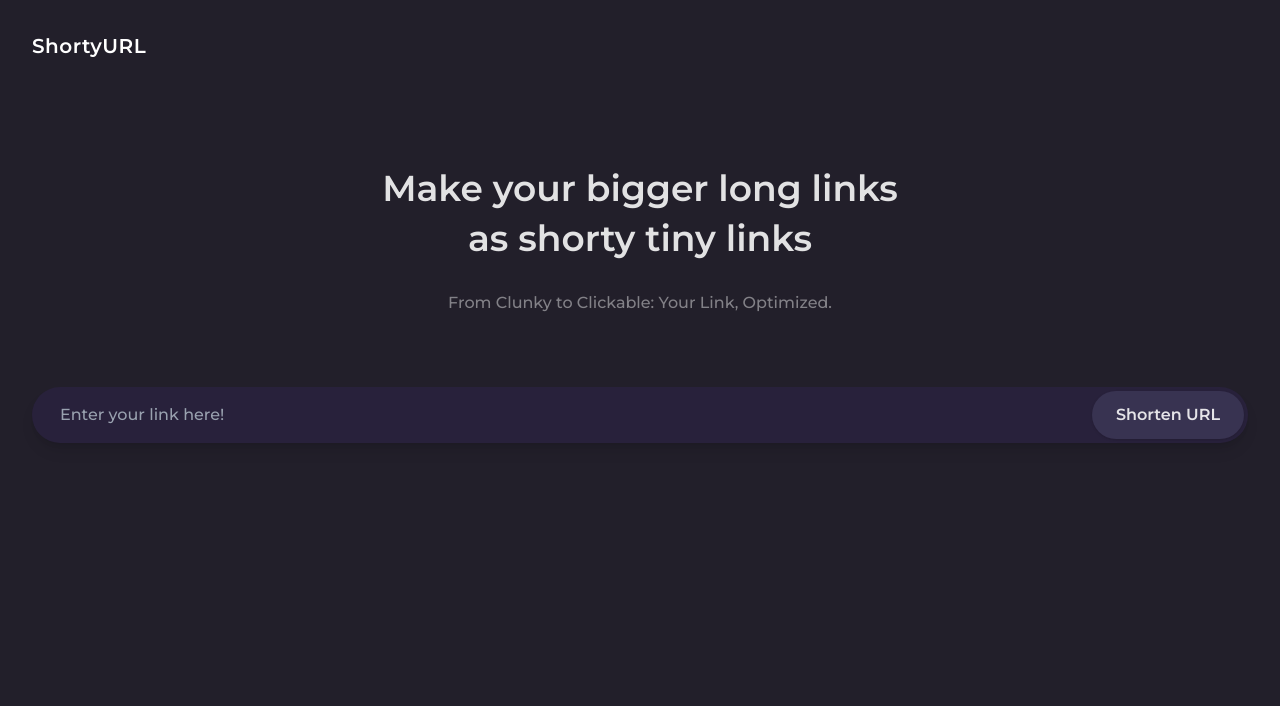
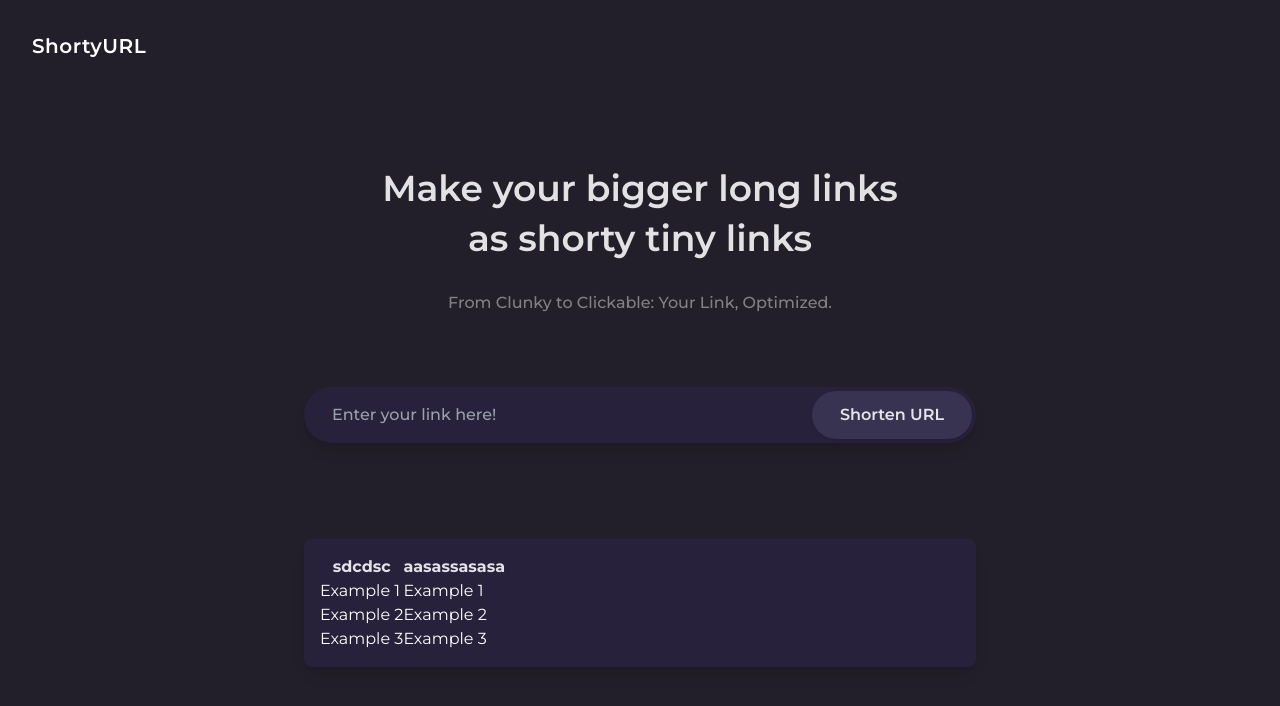
Before and after one commit to alerandon/shorty-url-app, a React (Vite) app in the folder apps/client/: page / in a window 1280 px wide. Shown: the top 706 px of the page. Built offline with nearby package versions, Linux system fonts and the light colour scheme.

Commit message:
chore(client): LinkInput styles and ShortUrlList component

```diff
--- a/apps/client/src/components/LinkInput.tsx
+++ b/apps/client/src/components/LinkInput.tsx
@@ -1,13 +1,12 @@
-import type { FC, FormEvent } from 'react';
-import { useState } from 'react';
+import React from 'react';
 
-const LinkInput: FC = () => {
-  const [url, setUrl] = useState('');
-  const [loading, setLoading] = useState(false);
-  const [shortUrl, setShortUrl] = useState('');
-  const [error, setError] = useState('');
+const LinkInput: React.FC = () => {
+  const [url, setUrl] = React.useState('');
+  const [loading, setLoading] = React.useState(false);
+  const [shortUrl, setShortUrl] = React.useState('');
+  const [error, setError] = React.useState('');
 
-  const handleSubmit = async (e: FormEvent) => {
+  const handleSubmit = async (e: React.FormEvent) => {
     e.preventDefault();
     setError('');
     setShortUrl('');
@@ -36,9 +35,9 @@ const LinkInput: FC = () => {
   };
 
   return (
-    <div className="w-full flex flex-col items-center justify-center">
+    <div className="w-full flex flex-col items-center justify-center mt-8">
       <form
-        className="w-full flex items-center justify-between mt-8 shadow-lg rounded-full p-1 bg-[#28213B]"
+        className="w-full max-w-lg md:max-w-2xl md:w-10/12 flex items-center justify-between shadow-lg rounded-full p-1 bg-[#28213B]"
         onSubmit={handleSubmit}
       >
         <input
@@ -47,12 +46,12 @@ const LinkInput: FC = () => {
           placeholder="Enter your link here!"
           value={url}
           onChange={(e) => setUrl(e.target.value)}
-          className="md:w-96 text-xs md:text-base bg-transparent outline-none px-3 md:px-6 py-3 text-white placeholder:text-gray-400 rounded-full font-medium"
+          className="w-full text-xs md:text-base bg-transparent outline-none pl-3 md:pl-6 py-3 text-white placeholder:text-gray-400 rounded-full font-medium"
           disabled={loading}
         />
         <button
           type="submit"
-          className="ml-2 px-3 md:px-6 py-3 bg-[#3d3757]/80 hover:bg-[#4b4370] font-semibold text-xs md:text-base rounded-full transition-colors duration-200 shadow disabled:opacity-60 disabled:cursor-not-allowed cursor-pointer"
+          className="min-w-28 md:min-w-40 ml-2 px-3 md:px-6 py-3 bg-[#3d3757]/80 hover:bg-[#4b4370] font-semibold text-xs md:text-base rounded-full transition-colors duration-200 shadow disabled:opacity-60 disabled:cursor-not-allowed cursor-pointer"
           disabled={loading}
         >
           {loading ? 'Shortening...' : 'Shorten URL'}
--- /dev/null
+++ b/apps/client/src/components/ShortUrlList.tsx
@@ -0,0 +1,28 @@
+import React from 'react';
+
+const ShortUrlList: React.FC = () => {
+  return (
+    <div className="w-full max-w-2xl mx-auto mt-24 bg-[#28213B] rounded-lg shadow-lg p-4">
+      <ul>
+        <tr>
+          <th>sdcdsc</th>
+          <th>aasassasasa</th>
+        </tr>
+        <tr>
+          <td className="text-white mb-2">Example 1</td>
+          <td className="text-white mb-2">Example 1</td>
+        </tr>
+        <tr>
+          <td className="text-white mb-2">Example 2</td>
+          <td className="text-white mb-2">Example 2</td>
+        </tr>
+        <tr>
+          <td className="text-white mb-2">Example 3</td>
+          <td className="text-white mb-2">Example 3</td>
+        </tr>
+      </ul>
+    </div>
+  );
+};
+
+export default ShortUrlList;
--- a/apps/client/src/components/sections/MainSection.tsx
+++ b/apps/client/src/components/sections/MainSection.tsx
@@ -1,12 +1,14 @@
 import type { FC } from 'react';
 import Hero from '../Hero';
 import LinkInput from '../LinkInput';
+import ShortUrlList from '../ShortUrlList';
 
 const MainSection: FC = () => {
   return (
     <main className="flex flex-col justify-center items-center p-4 md:p-8">
       <Hero />
       <LinkInput />
+      <ShortUrlList />
     </main>
   );
 };
```
